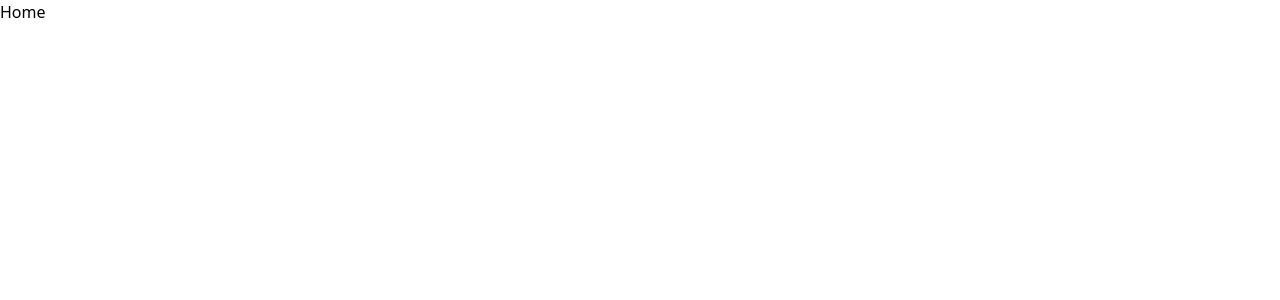
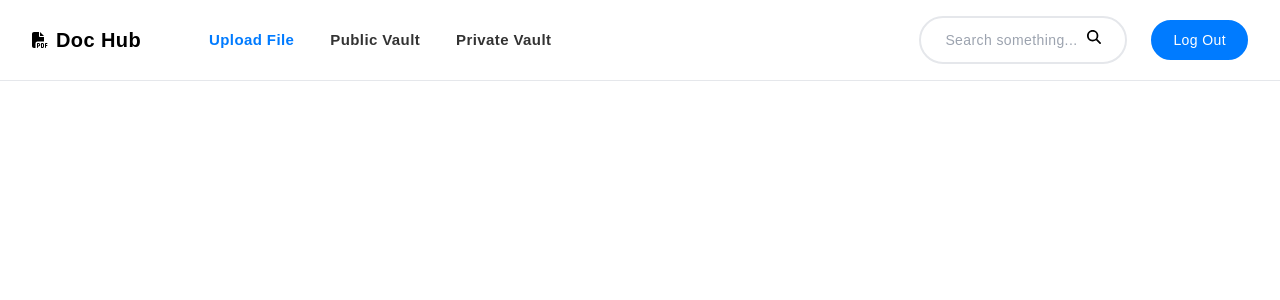
Before and after one commit to TechBot505/Doc-Hub, a React (Create React App) app in the folder client/: page /home in a window 1280 px wide. Shown: the top 300 px of the page. Built offline with nearby package versions, Linux system fonts and the light colour scheme.

Commit message:
Added Navbar

```diff
--- a/client/src/components/Navbar.tsx
+++ b/client/src/components/Navbar.tsx
@@ -1,9 +1,102 @@
-import React from 'react'
+import { FontAwesomeIcon } from "@fortawesome/react-fontawesome";
+import {
+  faSearch,
+  faFilePdf,
+  faBars,
+  faCross,
+} from "@fortawesome/free-solid-svg-icons";
+import { Link } from "react-router-dom";
 
 function Navbar() {
   return (
-    <div>Navbar</div>
-  )
+    <header className="flex bg-white border-b py-4 sm:px-8 px-6 font-[sans-serif] min-h-[80px] tracking-wide relative z-50">
+      <div className="flex flex-wrap items-center lg:gap-y-2 gap-4 w-full">
+        <Link to="/home">
+          <div className="flex gap-2 items-center">
+            <FontAwesomeIcon
+              icon={faFilePdf}
+              className="width-[18px] height[18px]"
+            />
+            <span className="text-xl font-bold">Doc Hub</span>
+          </div>
+        </Link>
+
+        <div
+          id="collapseMenu"
+          className="lg:ml-10 max-lg:hidden lg:!block max-lg:before:fixed max-lg:before:bg-black max-lg:before:opacity-50 max-lg:before:inset-0 max-lg:before:z-50"
+        >
+          <button
+            id="toggleClose"
+            className="lg:hidden fixed top-2 right-4 z-[100] rounded-full bg-white p-3"
+          >
+            <FontAwesomeIcon icon={faCross} className="w-[18px] h-[18px]" />
+          </button>
+
+          <ul className="lg:flex lg:gap-x-3 max-lg:space-y-3 max-lg:fixed max-lg:bg-white max-lg:w-1/2 max-lg:min-w-[300px] max-lg:top-0 max-lg:left-0 max-lg:p-6 max-lg:h-full max-lg:shadow-md max-lg:overflow-auto z-50">
+            <li className="mb-6 hidden max-lg:block">
+              <Link to="/home">
+                <div className="flex gap-2 items-center">
+                  <FontAwesomeIcon
+                    icon={faFilePdf}
+                    className="width-[18px] height[18px]"
+                  />
+                  <span className="text-xl font-bold">Doc Hub</span>
+                </div>
+              </Link>
+            </li>
+            <li className="max-lg:border-b max-lg:py-3 px-3">
+              <Link
+                to="/home"
+                className="text-[#007bff] hover:text-[#007bff] text-[15px] block font-semibold"
+              >
+                Upload File
+              </Link>
+            </li>
+            <li className="max-lg:border-b max-lg:py-3 px-3">
+              <Link
+                to="/home"
+                className="text-[#333] hover:text-[#007bff] text-[15px] block font-semibold"
+              >
+                Public Vault
+              </Link>
+            </li>
+            <li className="max-lg:border-b max-lg:py-3 px-3">
+              <Link
+                to="/home"
+                className="text-[#333] hover:text-[#007bff] text-[15px] block font-semibold"
+              >
+                Private Vault
+              </Link>
+            </li>
+          </ul>
+        </div>
+
+        <div className="flex gap-x-6 gap-y-4 ml-auto">
+          <div className="flex border-2 focus-within:border-gray-400 rounded-full px-6 py-3 overflow-hidden max-w-52 max-lg:hidden">
+            <input
+              type="text"
+              placeholder="Search something..."
+              className="w-full text-sm bg-transparent outline-none pr-2"
+            />
+            <FontAwesomeIcon
+              className="w-[14px] h-[14px] cursor-pointer"
+              icon={faSearch}
+            />
+          </div>
+
+          <div className="flex items-center space-x-8">
+            <button className="px-5 py-2 text-sm rounded-full text-white border-2 border-[#007bff] bg-[#007bff] hover:bg-[#004bff]">
+              Log Out
+            </button>
+
+            <button id="toggleOpen" className="lg:hidden">
+              <FontAwesomeIcon icon={faBars} className="w-[18px] h-[18px]" />
+            </button>
+          </div>
+        </div>
+      </div>
+    </header>
+  );
 }
 
-export default Navbar
+export default Navbar;
--- a/client/src/pages/Home.tsx
+++ b/client/src/pages/Home.tsx
@@ -1,8 +1,11 @@
 import React from 'react'
+import Navbar from '../components/Navbar'
 
 function Home() {
   return (
-    <div>Home</div>
+    <div>
+      <Navbar />
+    </div>
   )
 }
 
```
